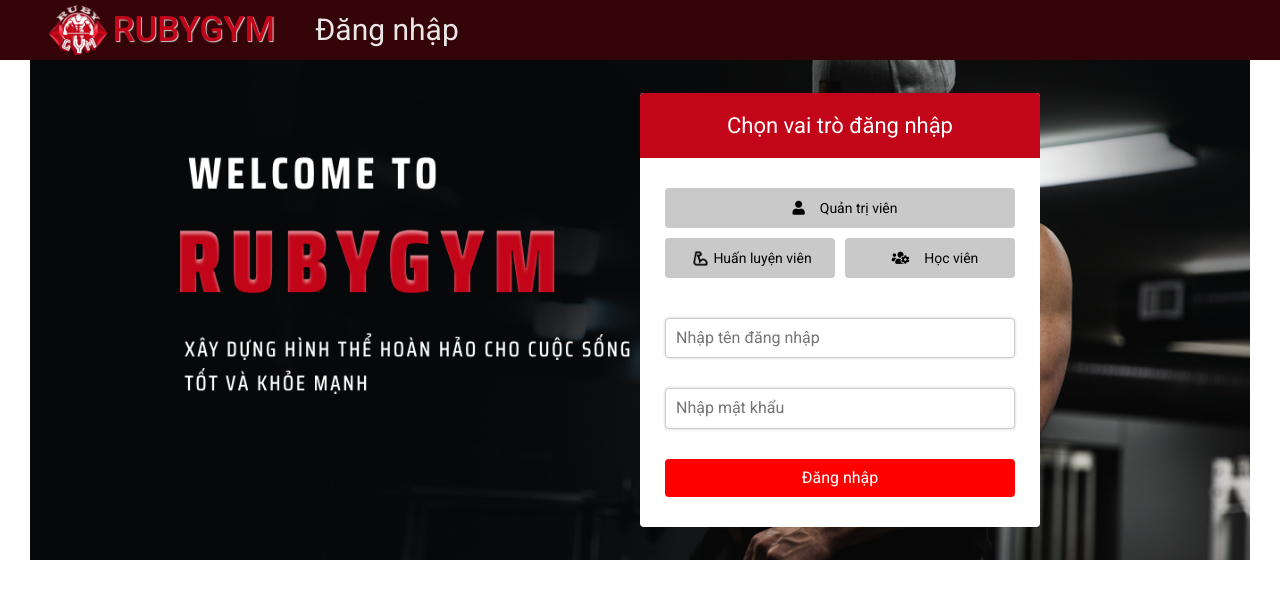
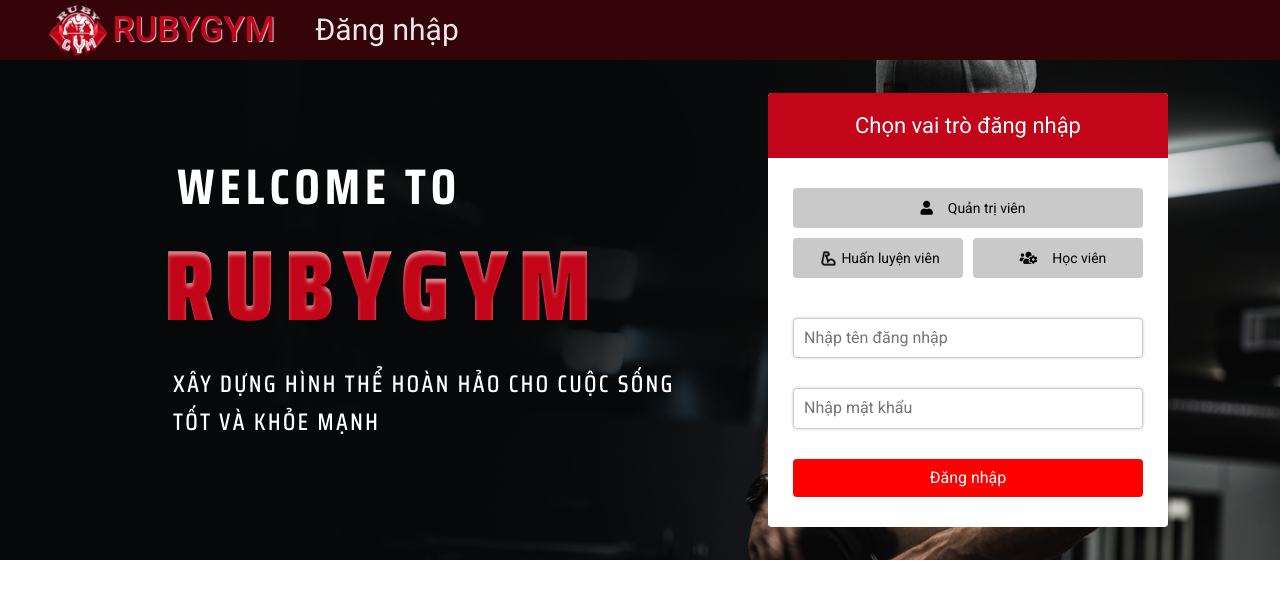
Before and after one commit to hienchamhoc/RubyGym-Frontend, a React (Create React App) app: page /login in a window 1280 px wide. Shown: the top 598 px of the page. Built offline with nearby package versions, Linux system fonts and the light colour scheme.

Commit message:
update continue

```diff
--- a/src/components/Login/Login.css
+++ b/src/components/Login/Login.css
@@ -29,7 +29,7 @@
 
 .login-body {
     width: 100%;
-    background: url('./../../store/imgs/pic1.png') no-repeat center / contain;
+    background: url('./../../store/imgs/pic1.png');
     display: flex;
     align-items: center;
     margin: auto;
@@ -40,8 +40,7 @@
     border-radius: 4px;
     width: 400px;
     background-color: white;
-    margin-left: 50%;
-
+    margin-left: 60%;
 }
 
 .login-inner {
--- a/src/components/index.js
+++ b/src/components/index.js
@@ -1,5 +1,6 @@
 import Header from './Header/Header';
 import Footer from './Footer/Footer';
 import Login from './Login/Login';
+import Banner from './Banner/Banner';
 
-export {Header, Footer, Login};
+export {Header, Footer, Login, Banner};
--- a/src/pages/Homepage.js
+++ b/src/pages/Homepage.js
@@ -1,7 +1,5 @@
 import React from 'react'
-import Banner from '../components/Banner/Banner'
-import { Header } from '../components'
-import { Footer, Login } from '../components'
+import { Banner, Footer, Header } from '../components'
 
 function Homepage() {
     return (
```
